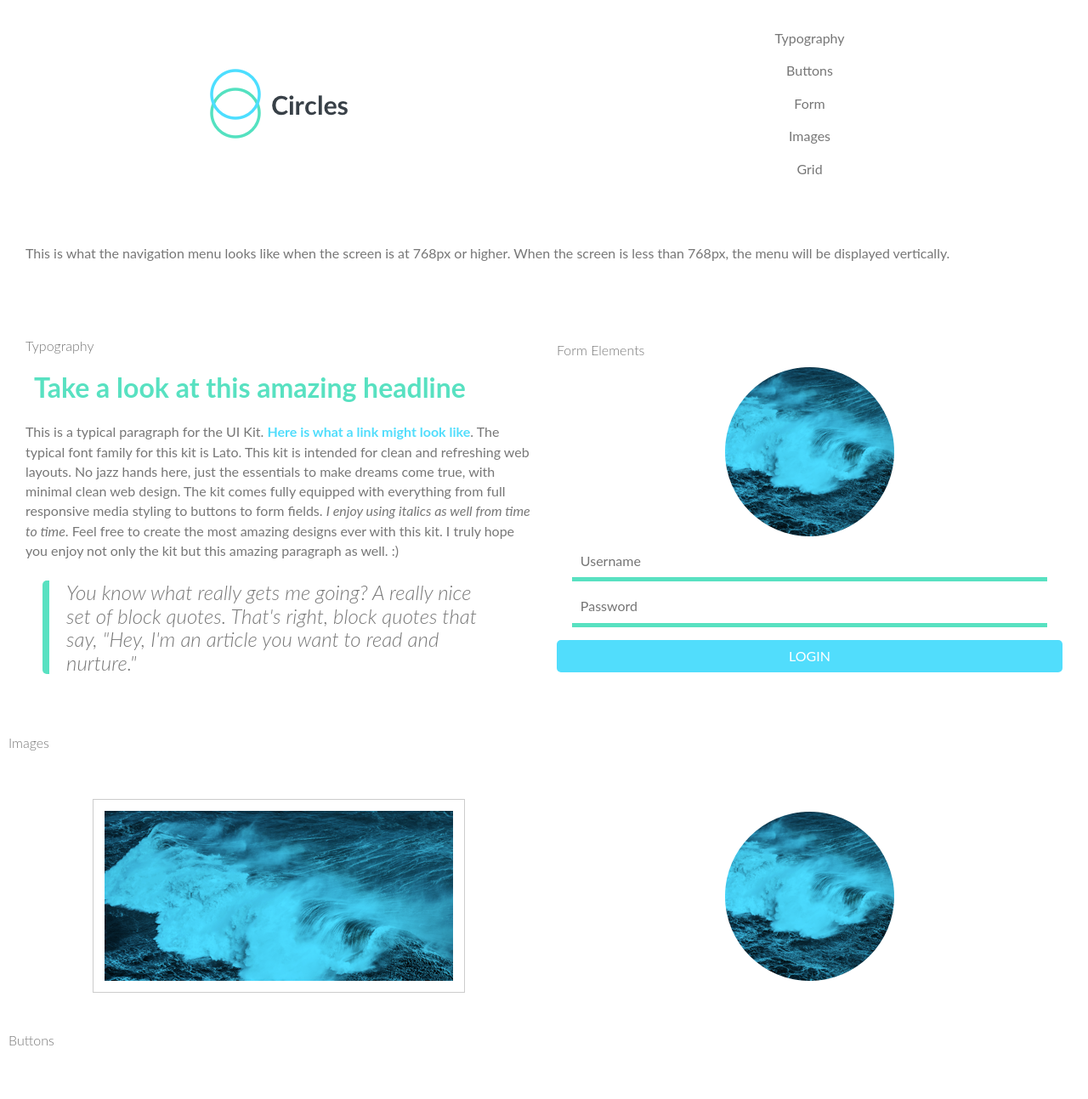
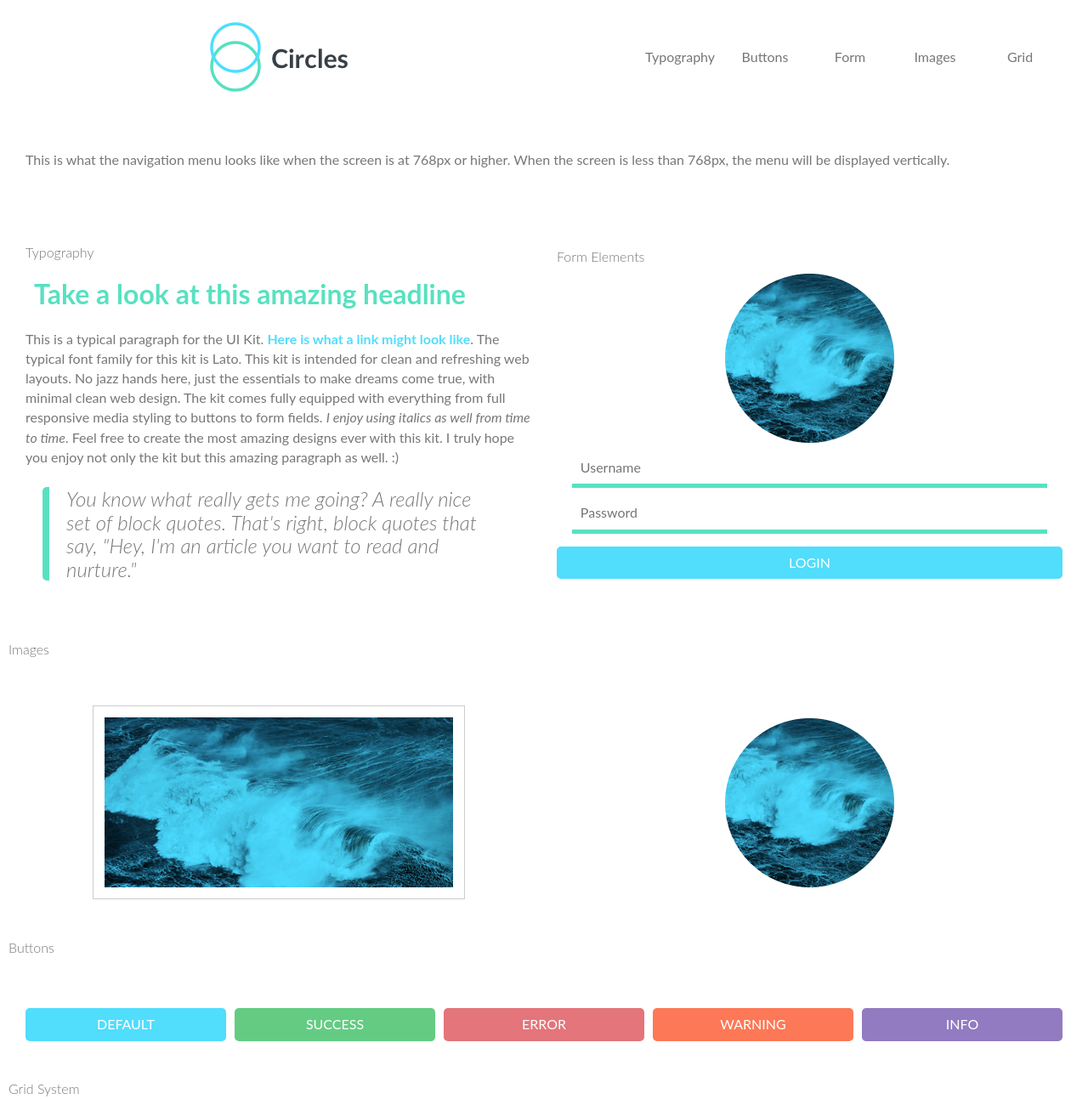
Before and after one commit to technero/treehouse-project4, a plain HTML site: page resources/index.html in a window 1280 px wide. Shown: the top 1293 px of the page at 85% size. Drawn offline with nearby package versions, Linux system fonts and the light colour scheme; files that its build step writes are made by us from their sources.

Commit message:
add media query to buttons

```diff
--- a/scss/component/_button.scss
+++ b/scss/component/_button.scss
@@ -8,6 +8,15 @@
     padding: 10px 0;
     text-transform: uppercase;
     border-radius: 5px;
+
+    @media (min-width:768px) {
+
+        padding: 10px 30px;
+
+        +.btn {
+            margin-left: 10px;
+        }
+    }
 
     &:hover {
         background-color: ($btn-color, 15%);
--- a/scss/component/_navigation.scss
+++ b/scss/component/_navigation.scss
@@ -7,6 +7,13 @@
     display: flex;
     flex-direction: column;
 
+    @media (min-width:768px) {
+
+        flex-direction: row;
+        justify-content: flex-end;
+        align-items: center;
+
+    }
 
     .nav-link {
         text-align: center;
@@ -18,6 +25,12 @@
             background-color .2s ease-in-out,
             color .2s ease-in-out;
 
+        @media (min-width:768px) {
+
+            flex-basis: 100px;
+
+        }
+
         &:hover {
             color: $btn-color;
             background-color: $primary-color;
```
Also changed, not shown: scss/styles.css, 1 other file.
